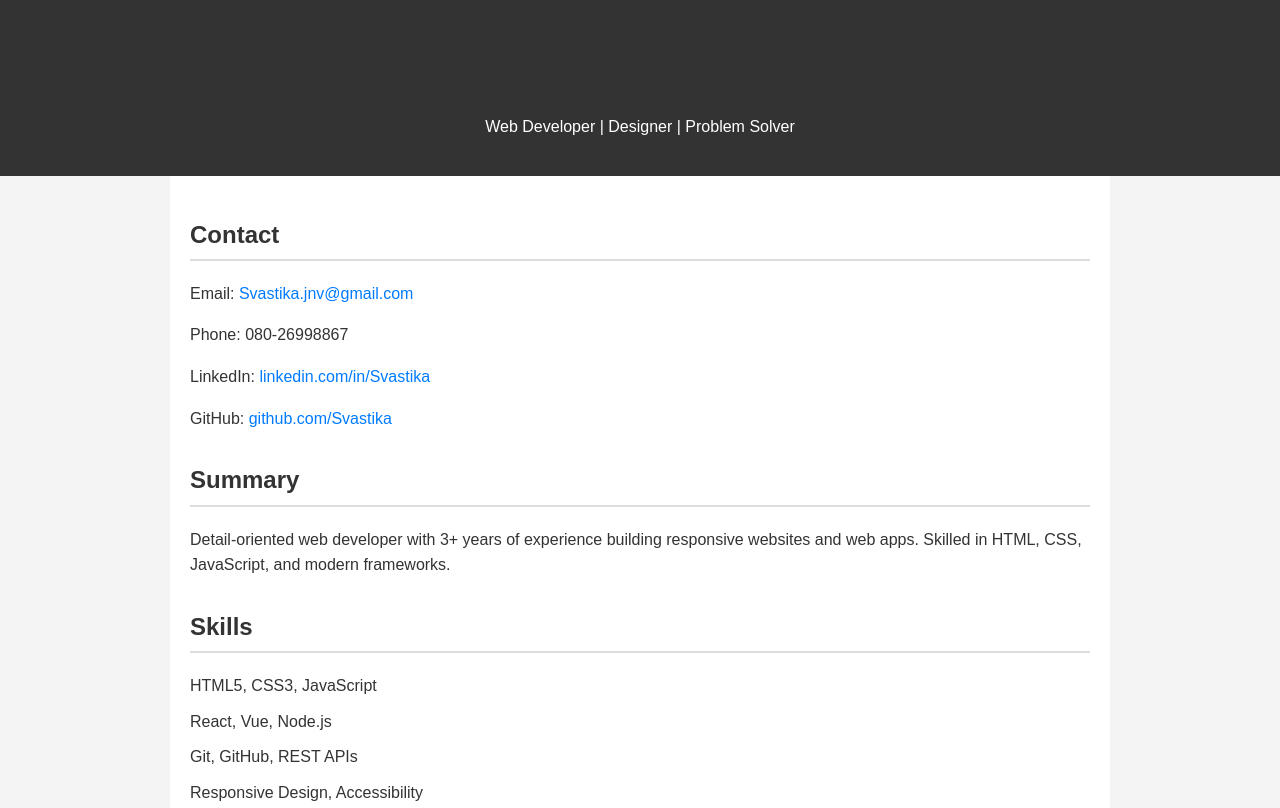
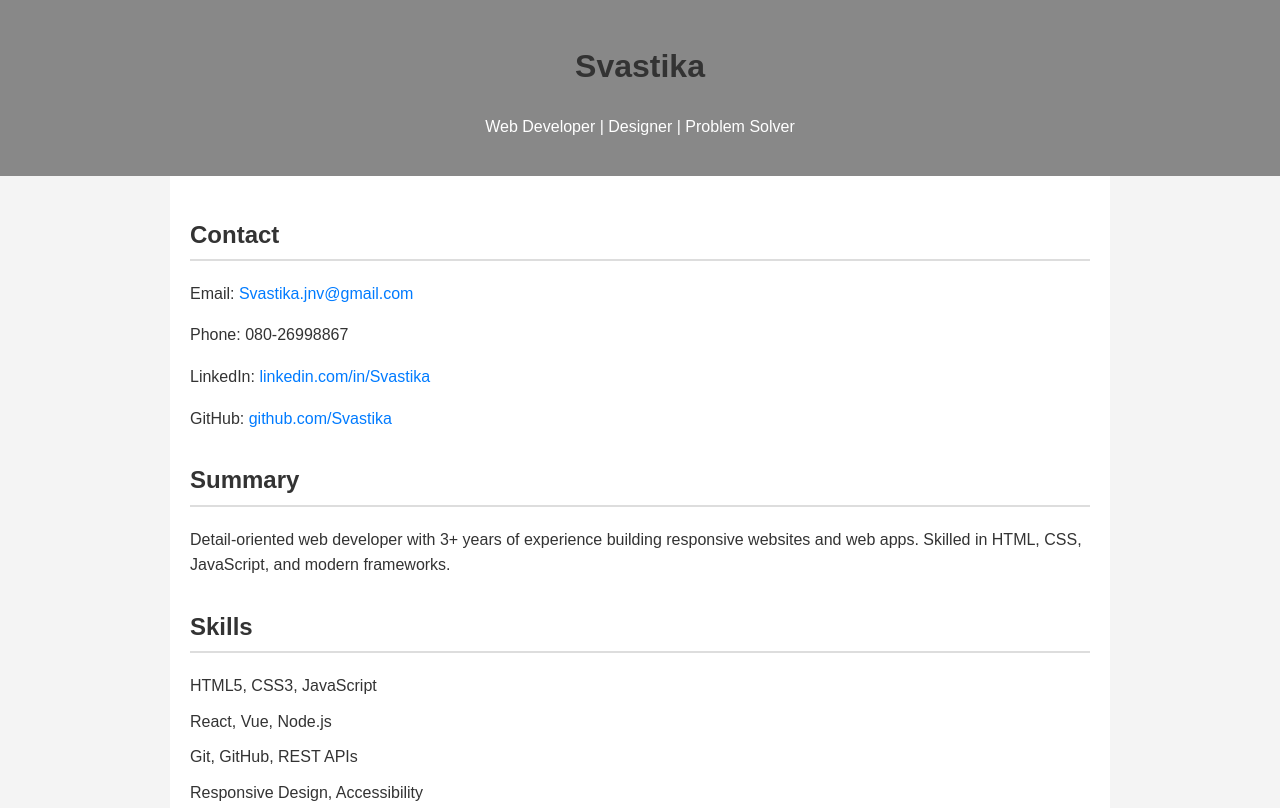
Before and after one commit to Amarwanshi/Test_Repos, a plain HTML site: page index.html in a window 1280 px wide. Shown: the top 808 px of the page. Drawn offline with Linux system fonts and the light colour scheme.

Commit message:
Update index.html

```diff
--- a/index.html
+++ b/index.html
@@ -14,7 +14,7 @@
       color: #333;
     }
     header {
-      background: #333;
+      background: #888;
       color: #fff;
       padding: 20px 0;
       text-align: center;
```
